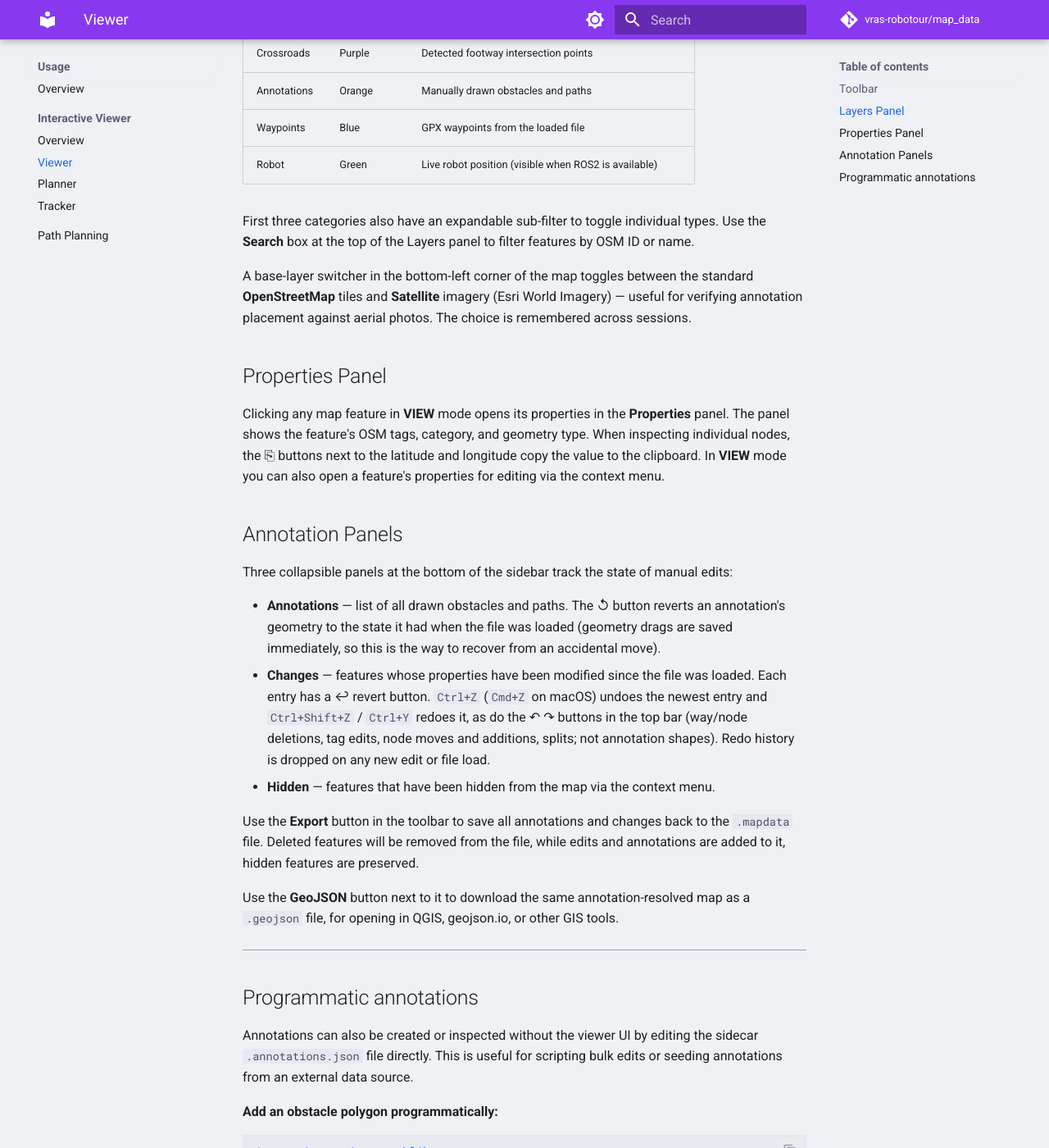
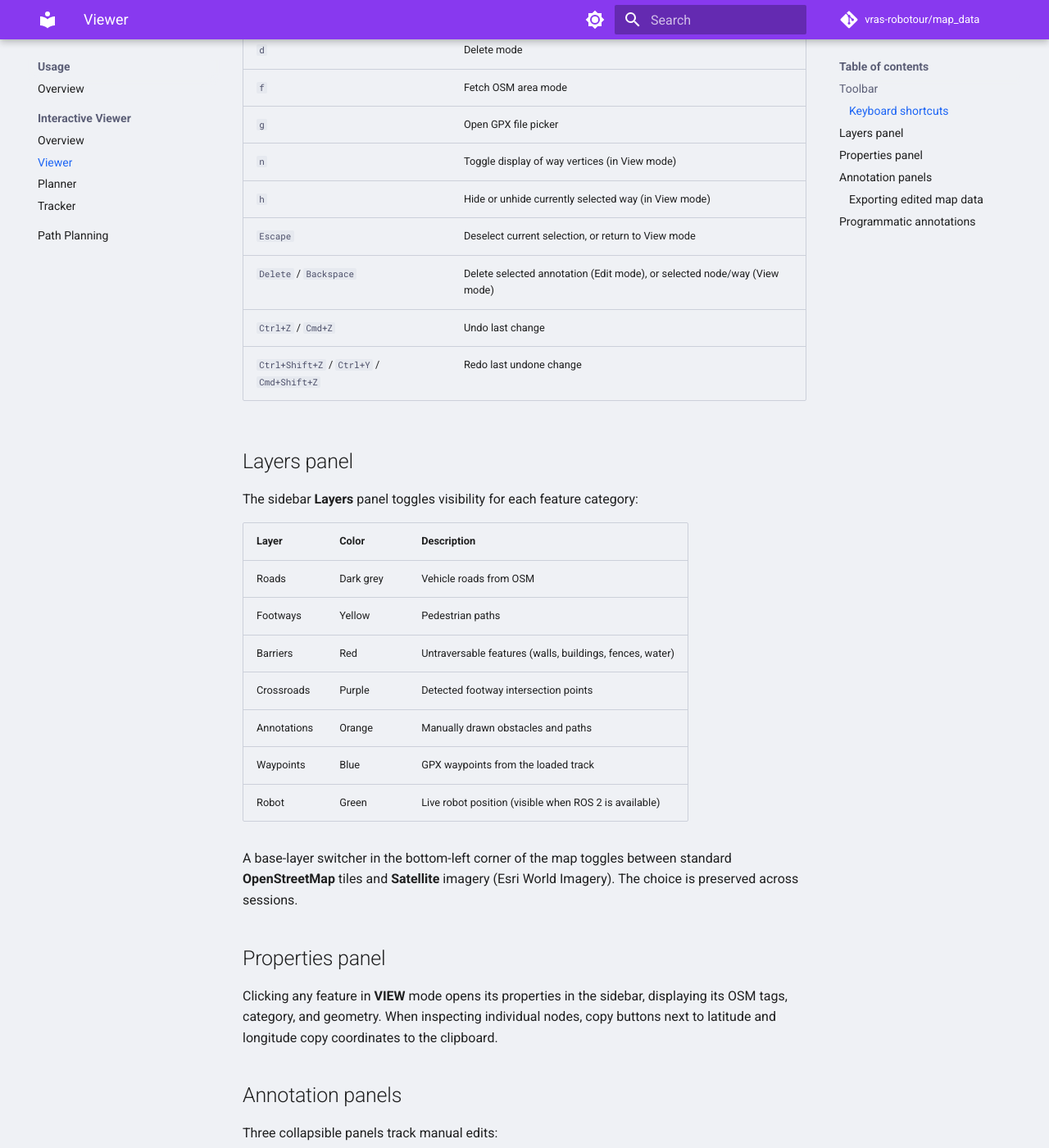
Before and after one commit to vras-robotour/map_data, an MkDocs documentation site: the page built from docs/viewer_view.md, in a window 1280 px wide and 1400 px high, scrolled down 1171 px. Shown: the whole window at 82% size. Built offline with MkDocs 1.6.1 and Material for MkDocs 9.7.7, drawn with Linux system fonts in a browser that asks for light colours; comment, search, counter and statistics services are not loaded; some of the changed text lies outside the part shown.

Commit message:
docs: update viewer view guide with shortcuts, export semantics, and annotations schema

````diff
--- a/docs/viewer_view.md
+++ b/docs/viewer_view.md
@@ -5,86 +5,91 @@
 
 ## Toolbar
 
-The toolbar at the top of the page provides the following tools:
-
 | Tool | Shortcut | Action |
 |------|:--------:|--------|
-| **VIEW** | `v` | Inspect map features. Click any object to see its OSM tags and properties in the sidebar. |
-| **EDIT** | `e` | Select and reshape existing objects and custom annotations. |
-| **+ OBS** | `a` | Draw rectangles, polygons, or circles to add manual obstacle annotations. |
-| **+ PATH** | `p` | Draw custom paths or footways as line annotations. Where an annotated path crosses or ends on another way, a crossroad is created (exported and published by `osm_cloud`). |
-| **DEL** | `d` | Remove objects and custom annotations by clicking on them. |
-| **FETCH** | `f` | Draw a bounding box to download and parse a new OSM area on the fly. |
-| **GPX** | `g` | Upload a `.gpx` file to create a new map from a GPS track. |
-| **CLEAR** |  | Clear currently loaded data. |
+| **VIEW** | `v` | Inspect map features. Click any object to view its OSM tags and properties in the sidebar |
+| **EDIT** | `e` | Select and edit existing ways, nodes, and custom annotations |
+| **+ OBS** | `a` | Draw rectangles, polygons, or circles to add manual obstacle annotations |
+| **+ PATH** | `p` | Draw custom paths or footways as line annotations. Intersections with other ways form crossroads |
+| **DEL** | `d` | Remove objects and custom annotations by clicking on them |
+| **FETCH** | `f` | Draw a bounding box to download and parse a new OSM area (up to 25 km²) |
+| **GPX** | `g` | Upload a `.gpx` file to create a new map from a GPS track |
+| **CLEAR** | | Clear currently loaded map data |
 
-## Layers Panel
+### Keyboard shortcuts
 
-The sidebar shows a **Layers** panel with toggles for each feature category:
+Keyboard shortcuts operate when not typing into input fields or modals (and mutating actions are disabled in the read-only demo):
 
-| Layer | Colour | Description |
-|-------|--------|-------------|
-| Roads | Dark grey | Vehicle-intended ways from OSM |
+| Key | Action |
+|-----|--------|
+| `v` | Switch to View mode |
+| `e` | Switch to Edit mode |
+| `a` | Add obstacle annotation mode |
+| `p` | Add path annotation mode |
+| `d` | Delete mode |
+| `f` | Fetch OSM area mode |
+| `g` | Open GPX file picker |
+| `n` | Toggle display of way vertices (in View mode) |
+| `h` | Hide or unhide currently selected way (in View mode) |
+| `Escape` | Deselect current selection, or return to View mode |
+| `Delete` / `Backspace` | Delete selected annotation (Edit mode), or selected node/way (View mode) |
+| `Ctrl+Z` / `Cmd+Z` | Undo last change |
+| `Ctrl+Shift+Z` / `Ctrl+Y` / `Cmd+Shift+Z` | Redo last undone change |
+
+## Layers panel
+
+The sidebar **Layers** panel toggles visibility for each feature category:
+
+| Layer | Color | Description |
+|-------|-------|-------------|
+| Roads | Dark grey | Vehicle roads from OSM |
 | Footways | Yellow | Pedestrian paths |
-| Barriers | Red | Untraversable features (walls, buildings, fences, water…) |
+| Barriers | Red | Untraversable features (walls, buildings, fences, water) |
 | Crossroads | Purple | Detected footway intersection points |
 | Annotations | Orange | Manually drawn obstacles and paths |
-| Waypoints | Blue | GPX waypoints from the loaded file |
-| Robot | Green | Live robot position (visible when ROS2 is available) |
+| Waypoints | Blue | GPX waypoints from the loaded track |
+| Robot | Green | Live robot position (visible when ROS 2 is available) |
 
-First three categories also have an expandable sub-filter to toggle individual types.
-Use the **Search** box at the top of the Layers panel to filter features by OSM ID or name.
+A base-layer switcher in the bottom-left corner of the map toggles between standard
+**OpenStreetMap** tiles and **Satellite** imagery (Esri World Imagery). The choice is
+preserved across sessions.
 
-A base-layer switcher in the bottom-left corner of the map toggles between the standard
-**OpenStreetMap** tiles and **Satellite** imagery (Esri World Imagery) — useful for
-verifying annotation placement against aerial photos. The choice is remembered across sessions.
+## Properties panel
 
-## Properties Panel
+Clicking any feature in **VIEW** mode opens its properties in the sidebar, displaying
+its OSM tags, category, and geometry. When inspecting individual nodes, copy buttons next
+to latitude and longitude copy coordinates to the clipboard.
 
-Clicking any map feature in **VIEW** mode opens its properties in the **Properties** panel.
-The panel shows the feature's OSM tags, category, and geometry type. When inspecting
-individual nodes, the ⎘ buttons next to the latitude and longitude copy the value to
-the clipboard.
-In **VIEW** mode you can also open a feature's properties for editing via the context menu.
+## Annotation panels
 
-## Annotation Panels
+Three collapsible panels track manual edits:
 
-Three collapsible panels at the bottom of the sidebar track the state of manual edits:
+- **Annotations** — list of drawn obstacles and paths. Revert buttons restore individual geometries.
+- **Changes** — features modified since load (tag edits, node moves, splits, additions, deletions). Each entry supports revert; `Ctrl+Z` / `Ctrl+Shift+Z` undo and redo edits sequentially.
+- **Hidden** — features hidden from the map via the context menu or `h` key.
 
-- **Annotations** — list of all drawn obstacles and paths. The ↺ button reverts an
-  annotation's geometry to the state it had when the file was loaded (geometry drags
-  are saved immediately, so this is the way to recover from an accidental move).
-- **Changes** — features whose properties have been modified since the file was loaded.
-  Each entry has a ↩ revert button. `Ctrl+Z` (`Cmd+Z` on macOS) undoes the newest entry and
-  `Ctrl+Shift+Z` / `Ctrl+Y` redoes it, as do the ↶ ↷ buttons in the top bar (way/node
-  deletions, tag edits, node moves and additions, splits; not annotation shapes). Redo history
-  is dropped on any new edit or file load.
-- **Hidden** — features that have been hidden from the map via the context menu.
+### Exporting edited map data
 
-Use the **Export** button in the toolbar to save all annotations and changes back to the `.mapdata` file.
-Deleted features will be removed from the file, while edits and annotations are added to it, hidden
-features are preserved.
+- **Export button:** Downloads the fully merged map (with all annotations, node moves, splits, and deletions applied) as a downloadable `<stem>.exported.mapdata` file. It does not overwrite the source `.mapdata` file on disk.
+- **GeoJSON button:** Downloads the merged map as a `.geojson` file for inspection in GIS tools (such as QGIS).
 
-Use the **GeoJSON** button next to it to download the same annotation-resolved map as a `.geojson`
-file, for opening in QGIS, geojson.io, or other GIS tools.
+Incremental edits are automatically saved to `<stem>.annotations.json` in the data directory.
 
 ---
 
 ## Programmatic annotations
 
-Annotations can also be created or inspected without the viewer UI by editing the sidecar
-`.annotations.json` file directly. This is useful for scripting bulk edits or seeding
-annotations from an external data source.
-
-**Add an obstacle polygon programmatically:**
+Sidecar `.annotations.json` files can be inspected or generated programmatically:
 
 ```python
-import json, time, pathlib
+import json
+import pathlib
+import time
+import uuid
 
 mapdata_path = pathlib.Path("coords.mapdata")
 sidecar_path = mapdata_path.with_suffix(".annotations.json")
 
-# Load existing sidecar or start fresh
 if sidecar_path.exists():
     with open(sidecar_path) as f:
         sidecar = json.load(f)
@@ -96,16 +101,16 @@
         "hidden_ways": [],
         "tag_overrides": {},
         "split_ways": {},
-        "deleted_nodes": {},
+        "deleted_nodes": [],
+        "added_nodes": [],
         "node_position_overrides": {},
         "change_log": [],
-        "change_log_migration": "1",
     }
 
-# Polygon coordinates are WGS-84 (lon, lat) pairs, closed ring
+# Annotation IDs are UUID4 strings; coordinates are WGS-84 [lon, lat] pairs
 sidecar["annotations"].append(
     {
-        "id": f"ann_{int(time.time() * 1000)}",
+        "id": str(uuid.uuid4()),
         "type": "obstacle",
         "geometry": {
             "type": "Polygon",
@@ -122,10 +127,17 @@
     }
 )
 
+# Change-log entries record a floating-point timestamp
+sidecar["change_log"].append(
+    {
+        "action": "add_annotation",
+        "ann_id": sidecar["annotations"][-1]["id"],
+        "ts": time.time(),
+    }
+)
+
 with open(sidecar_path, "w") as f:
     json.dump(sidecar, f, indent=2)
 ```
 
-The viewer merges the sidecar at load time, so reloading the file in the browser will show the
-new annotation immediately. See [Data Formats — `.annotations.json`](dev/data_formats.md#annotationsjson-sidecar-format)
-for the full sidecar schema.
+The viewer merges sidecar edits on load, applying them to the displayed map.
````
